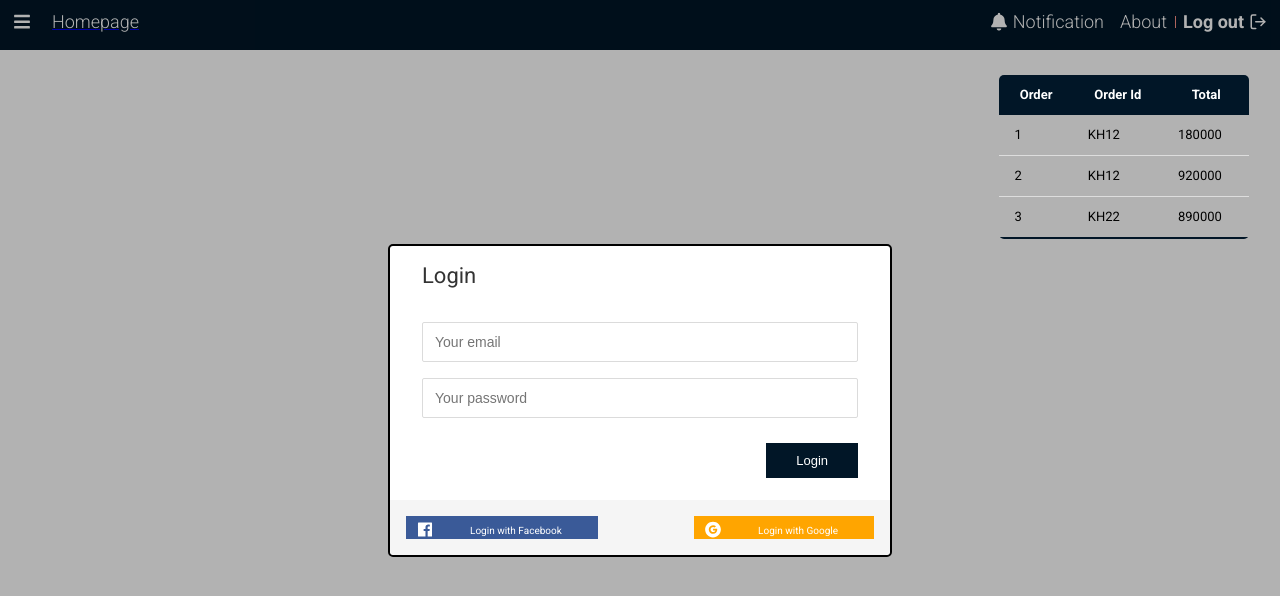
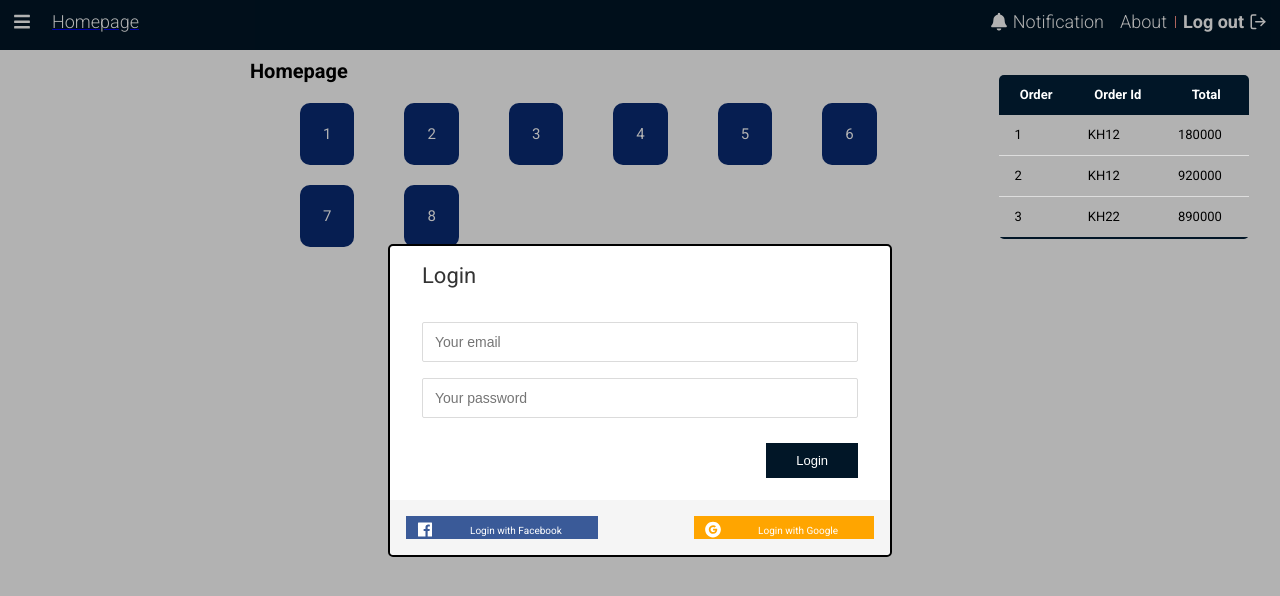
Before and after one commit to thuckhapham/QuanLy_coffee, a React (Create React App) app in the folder react-frontend-tlcn/: page / in a window 1280 px wide. Shown: the top 596 px of the page. Built offline with nearby package versions, Linux system fonts and the light colour scheme.

Commit message:
Login thanh component

```diff
--- a/react-frontend-tlcn/src/App.js
+++ b/react-frontend-tlcn/src/App.js
@@ -20,8 +20,7 @@ function App() {
           <Header />
           <div className="main">
             <div className="main__path">
-              <Route path="/" exact={true} component={Login} />
-              <Route path="/homepage" exact={true} component={Homepage} />
+              <Route path="/" exact={true} component={Homepage} />
               <Route path="/member" exact={true} component={Member} />
               <Route path="/orderhistory" exact={true} component={HistoryOrder} />
               <Route path="/order/:id" exact={true} component={Order} />
--- a/react-frontend-tlcn/src/Components/Header/Header.js
+++ b/react-frontend-tlcn/src/Components/Header/Header.js
@@ -21,7 +21,7 @@ function Header() {
                                 <FaIcons.FaBars onClick={() => setShowSid(!showSid)} className="header__navbar-icon" />
                             </li>
                             <li className="header__navbar-item">
-                                <Link to="/homepage" >
+                                <Link to="/" >
                                     <span className="header__navbar-logo-no-hover">
                                         Homepage
                                     </span>
--- /dev/null
+++ b/react-frontend-tlcn/src/Components/Login/Login.js
@@ -0,0 +1,67 @@
+import React, { useState } from "react";
+import * as AiIcon from "react-icons/ai";
+import "./Login.css";
+function Login() {
+    //Set Modal Active
+    const [viewModal, setViewModal] = useState(false);
+    return (
+        <>
+            <div className={viewModal ? "modal--unactive" : "modal"}>
+                <div className="modal__overlay"></div>
+                <div className="modal__body">
+                    <div class="auth-form">
+                        <div class="auth-form__container">
+                            <div class="auth-form__header">
+                                <h3 class="auth-form__heading">Login</h3>
+                                {/* <button class="auth-form__switch-btn">Đăng kí</button> */}
+                            </div>
+                            <div class="auth-form__form">
+                                <div class="auth-form__group">
+                                    <input
+                                        type="text"
+                                        class="auth-form__input"
+                                        placeholder="Your email"
+                                    />
+                                    <input
+                                        type="password"
+                                        class="auth-form__input"
+                                        placeholder="Your password"
+                                    />
+                                </div>
+                            </div>
+                            <div class="auth-form__controls">
+                                {/* <button class="btn btn--normal auth-form__controls-back">TRỞ LẠI</button> */}
+                                <button
+                                    class="auth-form__btn auth-form__btn--login"
+                                    onClick={() => setViewModal(!viewModal)}
+                                >
+                                    Login
+                                </button>
+                            </div>
+                        </div>
+                        <div class="auth-form__social">
+                            <a
+                                href=""
+                                class="auth-form__social--facbebook btn btn--size-s btn--with-icon"
+                            >
+                                <AiIcon.AiFillFacebook class="auth-form__social-icon fab fa-facebook-square" />
+                                <span class="auth-form__socials-title">
+                                    Login with Facebook
+                                </span>
+                            </a>
+                            <a
+                                href=""
+                                class="auth-form__social--google btn btn--size-s btn--with-icon"
+                            >
+                                <AiIcon.AiFillGoogleCircle class="auth-form__social-icon fab fa-google" />
+                                <span class="auth-form__socials-title">Login with Google</span>
+                            </a>
+                        </div>
+                    </div>
+                </div>
+            </div>
+        </>
+    );
+}
+
+export default Login;
--- a/react-frontend-tlcn/src/Pages/Homepage/Homepage.js
+++ b/react-frontend-tlcn/src/Pages/Homepage/Homepage.js
@@ -1,18 +1,21 @@
 import React from 'react'
 import './Homepage.css'
 import { Link } from 'react-router-dom'
+import Login from '../../Components/Login/Login'
 
 function Homepage() {
     return (
         <>
+            <Login />
             <div className="homepage">
                 <h1>Homepage</h1>
+
                 <div className="homepage__contain">
                     <Link className="homepage__order-link" to="/order/1">
-                            1
+                        1
                     </Link>
                     <Link className="homepage__order-link" to="/order/2">
-                            2
+                        2
                     </Link>
                     <Link className="homepage__order-link">3</Link>
                     <Link className="homepage__order-link">4</Link>
--- a/react-frontend-tlcn/src/Pages/Login/Login.js
+++ /dev/null
@@ -1,49 +0,0 @@
-import React from 'react'
-import * as AiIcon from 'react-icons/ai'
-import './Login.css'
-function Login() {
-    return (
-        <>
-            {/* <div className={viewModal ? "modal--unactive" : "modal"}> */}
-            <div className="modal">
-                <div className="modal__overlay"></div>
-                <div className="modal__body">
-                    <div class="auth-form">
-                        <div class="auth-form__container">
-                            <div class="auth-form__header">
-                                <h3 class="auth-form__heading">Login</h3>
-                                {/* <button class="auth-form__switch-btn">Đăng kí</button> */}
-                            </div>
-                            <div class="auth-form__form">
-                                <div class="auth-form__group">
-                                    <input type="text" class="auth-form__input" placeholder="Your email" />
-                                    <input type="password" class="auth-form__input" placeholder="Your password" />
-                                </div>
-                            </div>
-                            <div class="auth-form__controls">
-                                {/* <button class="btn btn--normal auth-form__controls-back">TRỞ LẠI</button> */}
-                                <button class="auth-form__btn auth-form__btn--login">Login</button>
-                            </div>
-                        </div>
-                        <div class="auth-form__social">
-                            <a href="" class="auth-form__social--facbebook btn btn--size-s btn--with-icon">
-                                <AiIcon.AiFillFacebook class="auth-form__social-icon fab fa-facebook-square" />
-                                <span class="auth-form__socials-title">
-                                    Login with Facebook
-                                </span>
-                            </a>
-                            <a href="" class="auth-form__social--google btn btn--size-s btn--with-icon">
-                                <AiIcon.AiFillGoogleCircle class="auth-form__social-icon fab fa-google" />
-                                <span class="auth-form__socials-title">
-                                    Login with Google
-                                </span>
-                            </a>
-                        </div>
-                    </div>
-                </div>
-            </div>
-        </>
-    )
-}
-
-export default Login
```
Also changed, not shown: react-frontend-tlcn/src/Components/Login/Login.css (renamed from react-frontend-tlcn/src/Pages/Login/Login.css).
